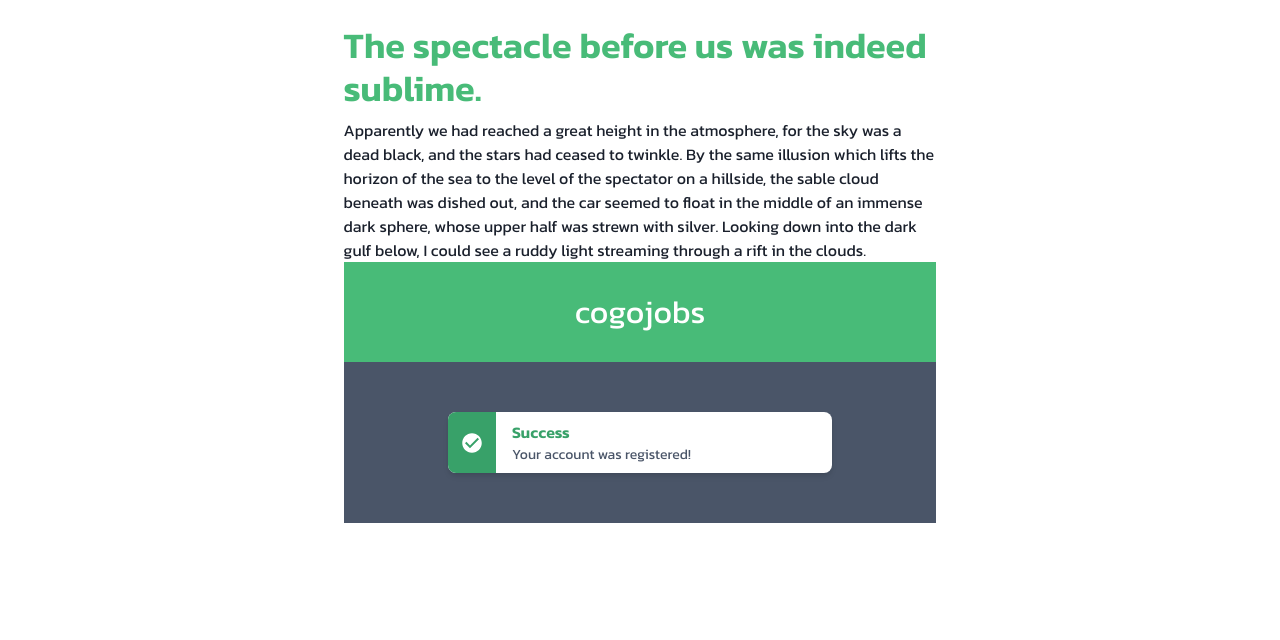
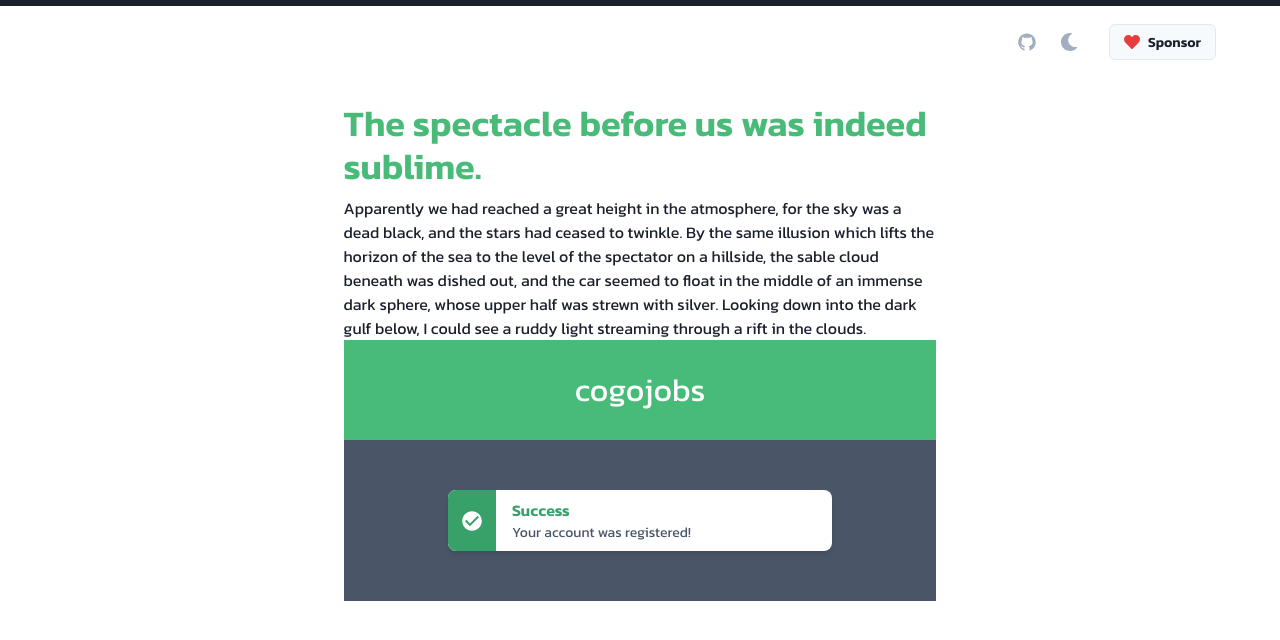
Before and after one commit to cannaware/cogojobs-web, a Next.js app: page / in a window 1280 px wide. Shown: the top 640 px of the page. Built offline with nearby package versions, Linux system fonts and the light colour scheme.

Commit message:
add header

```diff
--- /dev/null
+++ b/src/components/Header.tsx
@@ -0,0 +1,168 @@
+import {
+  chakra,
+  Flex,
+  HStack,
+  Icon,
+  IconButton,
+  Link,
+  useColorMode,
+  useColorModeValue,
+  useDisclosure,
+  CloseButton,
+  Box,
+  VStack,
+  Button,
+} from '@chakra-ui/react';
+import { useViewportScroll } from 'framer-motion';
+import React, { useEffect, useRef, useState } from 'react';
+import { AiFillGithub, AiOutlineMenu, AiFillHome, AiOutlineInbox } from 'react-icons/ai';
+import { BsFillCameraVideoFill } from 'react-icons/bs';
+import { FaMoon, FaSun, FaHeart } from 'react-icons/fa';
+
+function Header() {
+  const mobileNav = useDisclosure();
+
+  const { toggleColorMode: toggleMode } = useColorMode();
+  const text = useColorModeValue('dark', 'light');
+  const SwitchIcon = useColorModeValue(FaMoon, FaSun);
+
+  const bg = useColorModeValue('white', 'gray.800');
+  const ref = useRef<HTMLInputElement>(null);
+  const [y, setY] = useState(0);
+  const { height = 0 } = ref.current ? ref.current.getBoundingClientRect() : {};
+
+  const { scrollY } = useViewportScroll();
+  useEffect(() => {
+    return scrollY.onChange(() => setY(scrollY.get()));
+  }, [scrollY]);
+
+  const SponsorButton = (
+    <Box
+      display={{ base: 'none', md: 'flex' }}
+      alignItems="center"
+      as="a"
+      aria-label="Sponsor"
+      href={''}
+      target="_blank"
+      rel="noopener noreferrer"
+      bg="gray.50"
+      borderWidth="1px"
+      borderColor="gray.200"
+      px="1em"
+      minH="36px"
+      rounded="md"
+      fontSize="sm"
+      color="gray.800"
+      outline="0"
+      transition="all 0.3s"
+      _hover={{
+        bg: 'gray.100',
+        borderColor: 'gray.300',
+      }}
+      _active={{
+        borderColor: 'gray.200',
+      }}
+      _focus={{
+        boxShadow: 'outline',
+      }}
+      ml={5}
+    >
+      <Icon as={FaHeart} w="4" h="4" color="red.500" mr="2" />
+      <Box as="strong" lineHeight="inherit" fontWeight="semibold">
+        Sponsor
+      </Box>
+    </Box>
+  );
+
+  const MobileNavContent = (
+    <VStack
+      pos="absolute"
+      top={0}
+      left={0}
+      right={0}
+      display={mobileNav.isOpen ? 'flex' : 'none'}
+      flexDirection="column"
+      p={2}
+      pb={4}
+      m={2}
+      bg={bg}
+      spacing={3}
+      rounded="sm"
+      shadow="sm"
+    >
+      <CloseButton aria-label="Close menu" justifySelf="self-start" onClick={mobileNav.onClose} />
+      <Button w="full" variant="ghost" leftIcon={<AiFillHome />}>
+        Dashboard
+      </Button>
+      <Button w="full" variant="solid" colorScheme="brand" leftIcon={<AiOutlineInbox />}>
+        Inbox
+      </Button>
+      <Button w="full" variant="ghost" leftIcon={<BsFillCameraVideoFill />}>
+        Videos
+      </Button>
+    </VStack>
+  );
+
+  return (
+    <Box pos="relative">
+      <chakra.header
+        ref={ref}
+        shadow={y > height ? 'sm' : undefined}
+        transition="box-shadow 0.2s"
+        bg={bg}
+        borderTop="6px solid"
+        borderTopColor="brand.400"
+        w="full"
+        overflowY="hidden"
+      >
+        <chakra.div h="4.5rem" mx="auto" maxW="1200px">
+          <Flex w="full" h="full" px="6" align="center" justify="space-between">
+            <Flex align="center">
+              <Link href="/">
+                <HStack>COGO</HStack>
+              </Link>
+            </Flex>
+
+            <Flex justify="flex-end" w="full" maxW="824px" align="center" color="gray.400">
+              <HStack spacing="5" display={{ base: 'none', md: 'flex' }}>
+                <Link isExternal aria-label="Go to Cogojobs page" href="https://cogojobs.com">
+                  <Icon
+                    as={AiFillGithub}
+                    display="block"
+                    transition="color 0.2s"
+                    w="5"
+                    h="5"
+                    _hover={{ color: 'gray.600' }}
+                  />
+                </Link>
+              </HStack>
+              <IconButton
+                size="md"
+                fontSize="lg"
+                aria-label={`Switch to ${text} mode`}
+                variant="ghost"
+                color="current"
+                ml={{ base: '0', md: '3' }}
+                onClick={toggleMode}
+                icon={<SwitchIcon />}
+              />
+              {SponsorButton}
+              <IconButton
+                display={{ base: 'flex', md: 'none' }}
+                aria-label="Open menu"
+                fontSize="20px"
+                color={useColorModeValue('gray.800', 'inherit')}
+                variant="ghost"
+                icon={<AiOutlineMenu />}
+                onClick={mobileNav.onOpen}
+              />
+            </Flex>
+          </Flex>
+          {MobileNavContent}
+        </chakra.div>
+      </chakra.header>
+    </Box>
+  );
+}
+
+export default Header;
--- a/src/components/Layout.tsx
+++ b/src/components/Layout.tsx
@@ -1,6 +1,8 @@
 import { Flex } from '@chakra-ui/layout';
 import Head from 'next/head';
 import type { ReactElement } from 'react';
+
+import Header from './Header';
 
 type LayoutProps = {
   children: ReactElement | ReactElement[];
@@ -10,8 +12,13 @@
   return (
     <>
       <Head>
+        <link rel="apple-touch-icon" sizes="180x180" href="/apple-touch-icon.png" />
+        <link rel="icon" type="image/png" sizes="32x32" href="/favicon-32x32.png" />
+        <link rel="icon" type="image/png" sizes="16x16" href="/favicon-16x16.png" />
+        <link rel="manifest" href="/site.webmanifest" />
         <title>Cogojobs</title>
       </Head>
+      <Header />
       <Flex direction="column" maxW={{ xl: '1200px' }} m="0 auto" p={6} {...props}>
         {children}
       </Flex>
```
